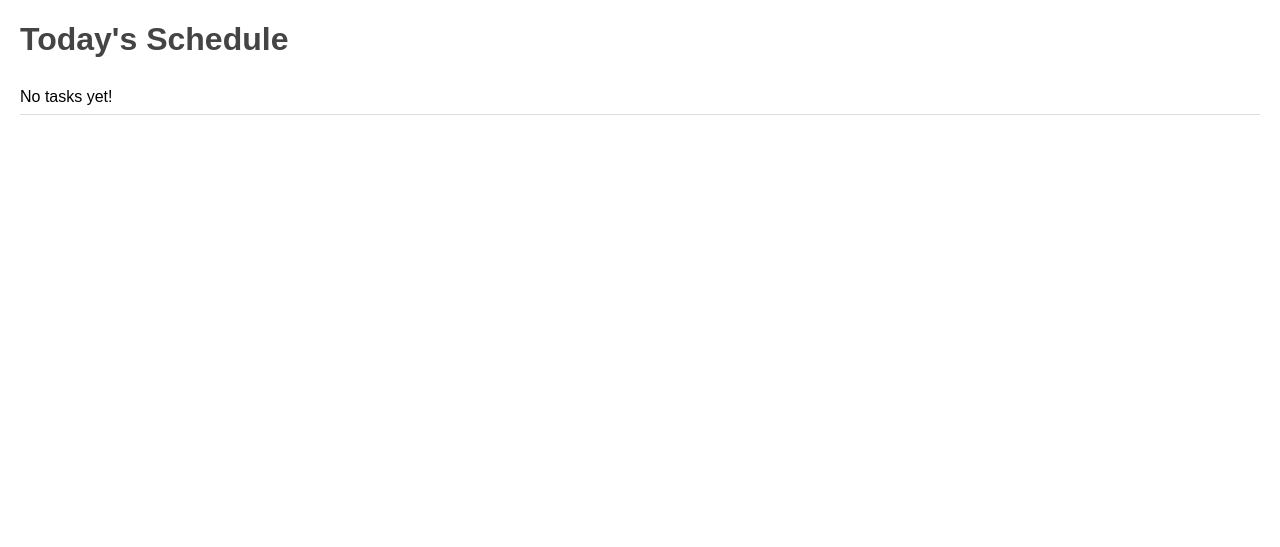
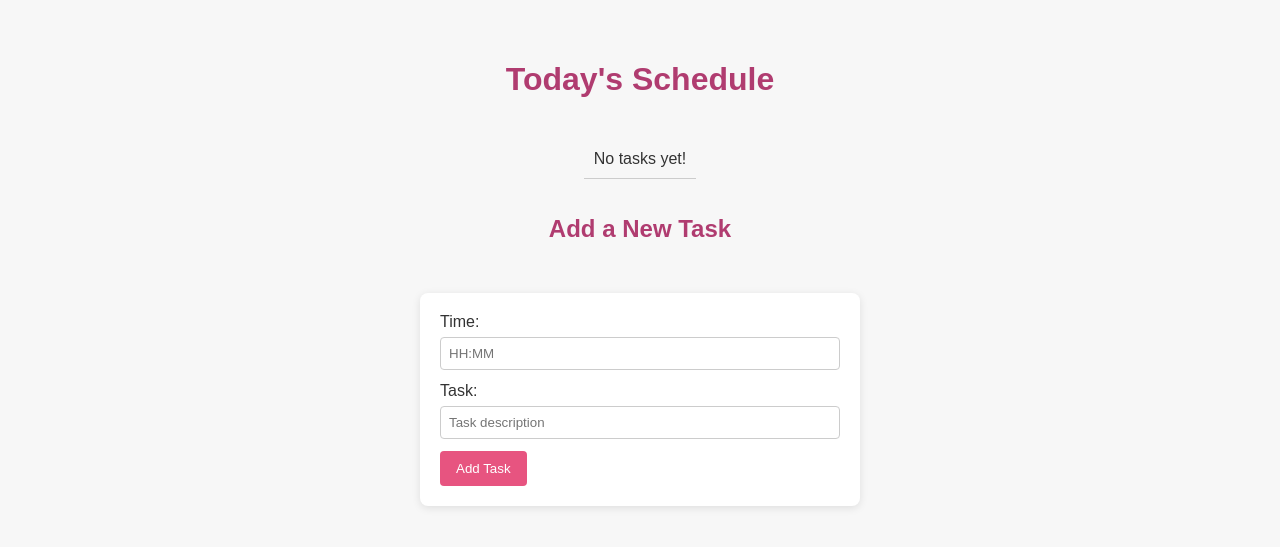
Before and after one commit to MissysCode/Scheduler, a Flask app: page /schedule in a window 1280 px wide. Shown: the top 547 px of the page. Run offline with Flask 3, Linux system fonts and the light colour scheme; data that the repository does not hold is empty.

Commit message:
Refactor route names for clarity and consistency and added delete

```diff
--- a/app.py
+++ b/app.py
@@ -1,21 +1,37 @@
-from flask import Flask, jsonify, request, render_template
-from database import init_db, add_task, get_all_tasks
+from flask import Flask, jsonify, request, render_template, redirect
+from database import init_db, add_task, get_all_tasks, delete_task
 
 app = Flask(__name__)
 init_db()
 
-@app.route("/today", methods=["GET"])
+@app.route("/tasks", methods=["GET"])
 def today_schedule():
     tasks = get_all_tasks()
-    task_list = [{"time": t[0], "task": t[1]} for t in tasks]
+    task_list = [{"id": t[0], "time": t[1], "task": t[2]} for t in tasks]
     return jsonify({"tasks": task_list})
 
 @app.route("/schedule", methods=["GET"])
 def schedule_page():
-    tasks = [{"time": t[0], "task": t[1]} for t in get_all_tasks()]
+    tasks = [{"id": t[0], "time": t[1], "task": t[2]} for t in get_all_tasks()]
     return render_template("schedule.html", tasks=tasks)
 
-@app.route("/add-task", methods=["POST"])
+@app.route("/tasks/form-add", methods=["POST"])
+def add_task_form():
+    time = request.form.get("time")
+    task = request.form.get("task")
+
+    if not time or not task:
+        return "Missing time or task", 400
+
+    add_task(time, task)
+    return redirect("/schedule")
+
+@app.route("/tasks/delete/<task_id>", methods=["POST"])
+def delete_task_route(task_id):
+    delete_task(task_id)
+    return redirect("/schedule")
+
+@app.route("/tasks/add", methods=["POST"])
 def add_task_route():
     data = request.json
     if not data or "time" not in data or "task" not in data:
--- a/database.py
+++ b/database.py
@@ -20,8 +20,14 @@ def add_task(time, task):
         cursor.execute("INSERT INTO tasks (time, task) VALUES (?, ?)", (time, task))
         conn.commit()
 
+def delete_task(task_id):
+    with sqlite3.connect(DB_NAME) as conn:
+        cursor = conn.cursor()
+        cursor.execute("DELETE FROM tasks WHERE id = ?", (task_id,))
+        conn.commit()
+
 def get_all_tasks():
     with sqlite3.connect(DB_NAME) as conn:
         cursor = conn.cursor()
-        cursor.execute("SELECT time, task FROM tasks ORDER BY time")
+        cursor.execute("SELECT id, time, task FROM tasks ORDER BY time")
         return cursor.fetchall()
--- /dev/null
+++ b/static/style.css
@@ -0,0 +1,70 @@
+body {
+    font-family: Arial, sans-serif;
+    margin: 40px;
+    background-color: #f7f7f7;
+    color: #333;
+    display: flex;
+    flex-direction: column;
+    align-items: center;
+}
+
+h1, h2 {
+    color: #b03c70; /* warm pinkish purple */
+}
+
+ul {
+    list-style: none;
+    padding: 0;
+    margin-top: 20px;
+}
+
+li {
+    padding: 10px;
+    border-bottom: 1px solid #ccc;
+}
+
+form {
+    margin-top: 30px;
+    padding: 20px;
+    background-color: white;
+    border-radius: 8px;
+    box-shadow: 0 2px 8px rgba(0,0,0,0.1);
+    max-width: 400px;
+    width: 100%;
+}
+
+input[type="text"] {
+    width: 100%;
+    padding: 8px;
+    margin: 6px 0 12px;
+    border: 1px solid #ccc;
+    border-radius: 4px;
+    box-sizing: border-box; /* important so padding is counted inside width */
+}
+
+button {
+    background-color: #e75480; /* pink button */
+    color: white;
+    padding: 10px 16px;
+    border: none;
+    border-radius: 4px;
+    cursor: pointer;
+}
+
+button:hover {
+    background-color: #d63b70;
+}
+
+.delete-button {
+    background-color: #e74c3c;
+    color: white;
+    padding: 6px 12px;
+    border: none;
+    border-radius: 4px;
+    cursor: pointer;
+    font-size: 0.9em;
+}
+
+.delete-button:hover {
+    background-color: #c0392b;
+}
--- a/templates/schedule.html
+++ b/templates/schedule.html
@@ -3,21 +3,31 @@
 <head>
     <meta charset="UTF-8">
     <title>My Schedule</title>
-    <style>
-        body { font-family: Arial, sans-serif; margin: 20px; }
-        h1 { color: #444; }
-        ul { list-style: none; padding: 0; }
-        li { padding: 8px 0; border-bottom: 1px solid #ddd; }
-    </style>
+    <link rel="stylesheet" href="{{ url_for('static', filename='style.css') }}">
 </head>
 <body>
     <h1>Today's Schedule</h1>
     <ul>
         {% for task in tasks %}
-            <li><strong>{{ task.time }}</strong> — {{ task.task }}</li>
+            <li>
+                <strong>{{ task.time }}</strong> — {{ task.task }}
+                <form method="POST" action="/tasks/delete/{{ task.id }}" style="display:inline;" onsubmit="return confirm('Are you sure you want to delete this task?');">
+                    <button type="submit" class="delete-button">Delete</button>
+                </form>
+            </li>
         {% else %}
             <li>No tasks yet!</li>
         {% endfor %}
     </ul>
+    <h2>Add a New Task</h2>
+<form method="POST" action="/tasks/form-add">
+    <label for="time">Time:</label>
+    <input type="text" id="time" name="time" placeholder="HH:MM" required>
+    <br>
+    <label for="task">Task:</label>
+    <input type="text" id="task" name="task" placeholder="Task description" required>
+    <br>
+    <button type="submit">Add Task</button>
+</form>
 </body>
 </html>
```
Also changed, not shown: schedule.db.
